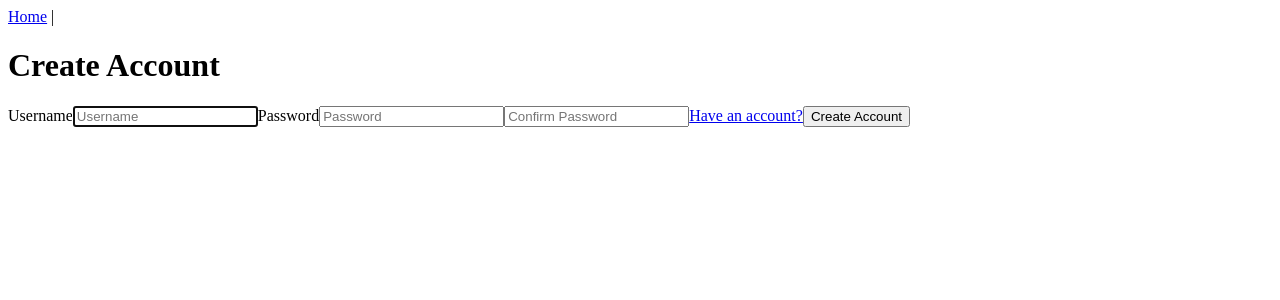
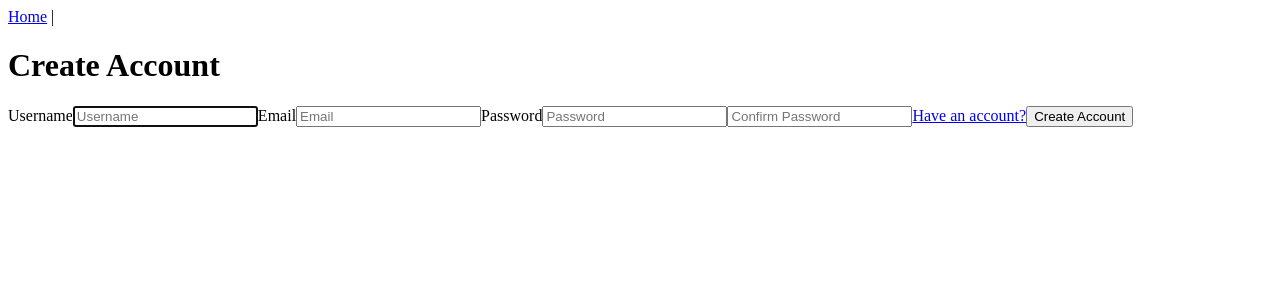
Before and after one commit to barnharta11/Stock-Market-Game, a Vue app in the folder vue/: page /register in a window 1280 px wide. Shown: the top 300 px of the page. Built offline with nearby package versions, Linux system fonts and the light colour scheme.

Commit message:
Updated Vue register view

```diff
--- a/vue/src/views/Register.vue
+++ b/vue/src/views/Register.vue
@@ -12,6 +12,16 @@
         class="form-control"
         placeholder="Username"
         v-model="user.username"
+        required
+        autofocus
+      />
+      <label for="email" class="sr-only">Email</label>
+      <input
+        type="text"
+        id="email"
+        class="form-control"
+        placeholder="Email"
+        v-model="user.email"
         required
         autofocus
       />
@@ -49,6 +59,7 @@ export default {
     return {
       user: {
         username: '',
+        email: '',
         password: '',
         confirmPassword: '',
         role: 'user',
```
